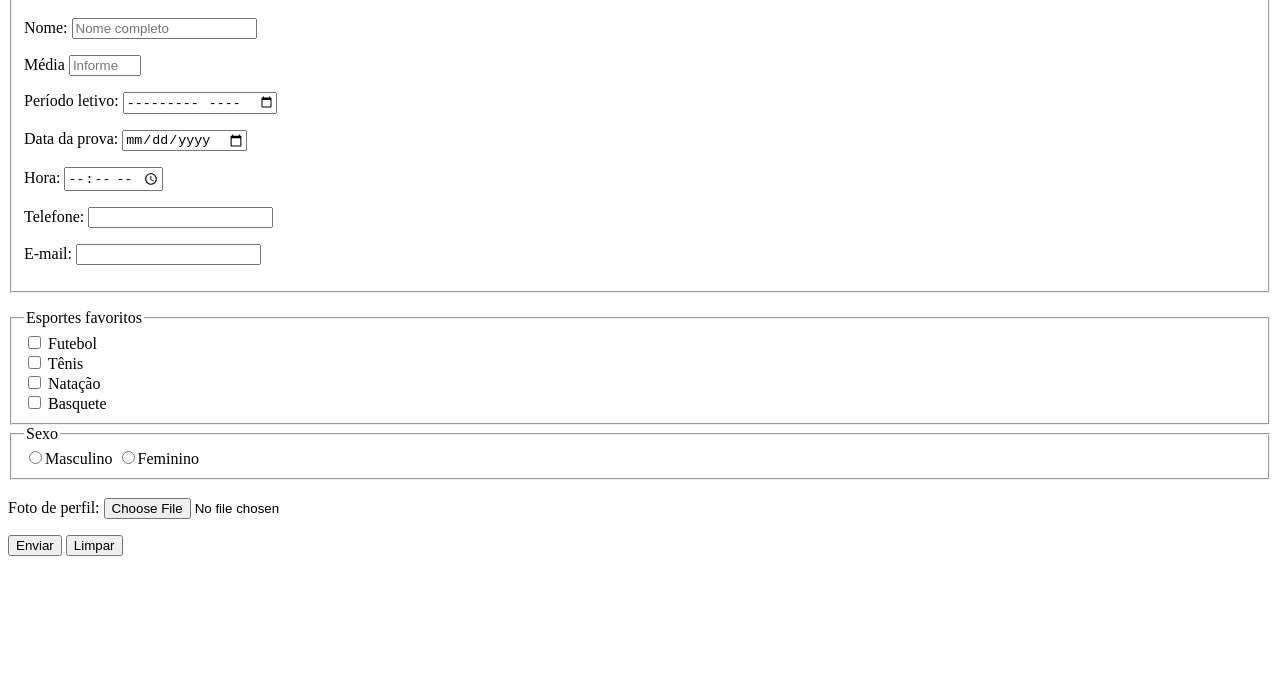
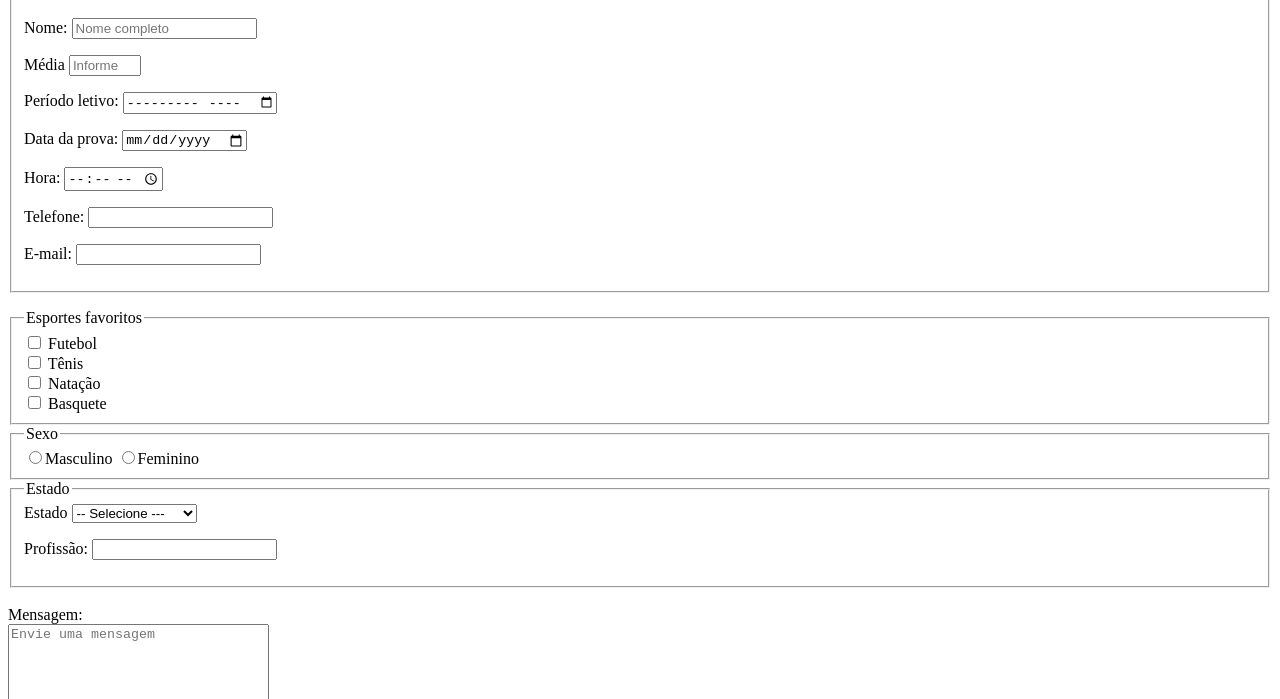
Before and after one commit to JoaoSilvaJS/html-css, a plain HTML site: page execicios/ex025/form003.html in a window 1280 px wide. Shown: the part 101-800 px from the top of the page. Drawn offline with Linux system fonts and the light colour scheme.

Commit message:
Update form003.html

```diff
--- a/execicios/ex025/form003.html
+++ b/execicios/ex025/form003.html
@@ -55,6 +55,70 @@
             <input type="radio" name="sexo" id="isxmas" value="M"><label for="isxmas">Masculino</label>
             <input type="radio" name="sexo" id="isxfem" value="F"><label for="isxfem">Feminino</label>
         </fieldset>
+        <fieldset>
+            <legend>Estado</legend>
+            <label for="iestado">Estado</label>
+
+            <select name="estado" id="iestado">
+                <option value="" selected>-- Selecione ---</option>
+                <optgroup label="Norte">
+                    <option value="RR">Roraima</option>
+                    <option value="RO">Rondônia</option>
+                    <option value="AP">Amapá</option>
+                    <option value="PA">Belém</option>
+                    <option value="TO">Tocantins</option>
+                    <option value="AM">Amazonas</option>
+                    <option value="AC">Acre</option>
+                </optgroup>
+                <optgroup label="Nordeste">
+                    <option value="MA">São Luíz</option>
+                    <option value="PI">Teresina</option>
+                    <option value="CE">Fortaleza</option>
+                    <option value="RN">Natal</option>
+                    <option value="PB">João pessoa</option>
+                    <option value="PE">Recífe</option>
+                    <option value="AL">Maceió</option>
+                    <option value="SE">Aracajú</option>
+                    <option value="BA">Salvador</option>
+                </optgroup>
+                <optgroup label="Centro-Oeste">
+                    <option value="MT">Cuiabá</option>
+                    <option value="MS">Campo grande</option>
+                    <option value="GO">Goiânia</option>
+                    <option value="DF">Brasília</option>
+                </optgroup>
+                <optgroup label="Sudeste">
+                    <option value="MG">Belo horizonte</option>
+                    <option value="ES">Vitória</option>
+                    <option value="RJ">Rio de Janeiro</option>
+                    <option value="SP">São Paulo</option>
+                </optgroup>
+                <optgroup label="Sul">
+                    <option value="PR">Curítiba</option>
+                    <option value="SC">Florianópolis</option>
+                    <option value="RS">Porto alegre</option>
+                </optgroup>
+            </select>
+            <p>
+                <label for="iprofissao">Profissão:</label>
+                <input type="text" name="profissao" id="iprofissao" list="profissao">
+                <datalist id="profissao">
+                    <option>Analista de sistema</option>
+                    <option>Assistente de projetos</option>
+                    <option>Assistente de qualidade</option>
+                    <option>Auxiliar operacional C</option>
+                    <option>Auxiliar operacional B</option>
+                    <option>Auxiliar operacional A</option>
+                    <option>Auxiliar de eletricista</option>
+                    <option>Separador</option>
+                </datalist>
+            </p>
+        </fieldset>
+        <br>
+            <label for="img">Mensagem:</label><br>
+            <textarea name="msg" id="imsg" cols="30" rows="10" placeholder="Envie uma mensagem"></textarea>
+
+        <br>
         <br>
         <label for="ifoto">Foto de perfil: </label>
         <input type="file" name="foto" id="ifoto" value="jpg">
@@ -62,6 +126,8 @@
                 <input type="submit" value="Enviar">
                 <input type="reset" value="Limpar">
             </p>
+
+
     </form>
 </body>
 </html>
```
